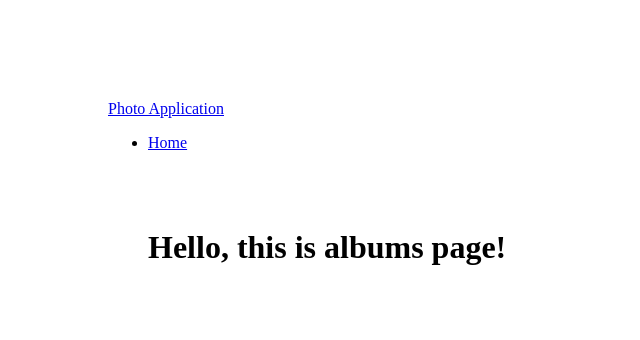
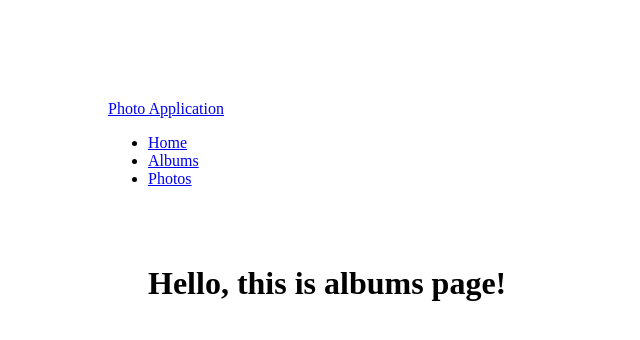
Before and after one commit to amyhliao/photoApp, a website: page views/albums.html in a window 1280 px wide. Shown: the whole page, without its empty margins (0-640 px from the left). Drawn offline with Linux system fonts and the light colour scheme.

Commit message:
Add buttons to albums view

```diff
--- a/views/albums.html
+++ b/views/albums.html
@@ -8,6 +8,12 @@
             <li class="active">
               <a href="/">Home</a>
             </li>
+            <li class="active">
+              <a href="/albums">Albums</a>
+            </li>
+            <li class="active">
+              <a href="/photos">Photos</a>
+            </li>
           </ul>
         </div>
       </nav>
```
